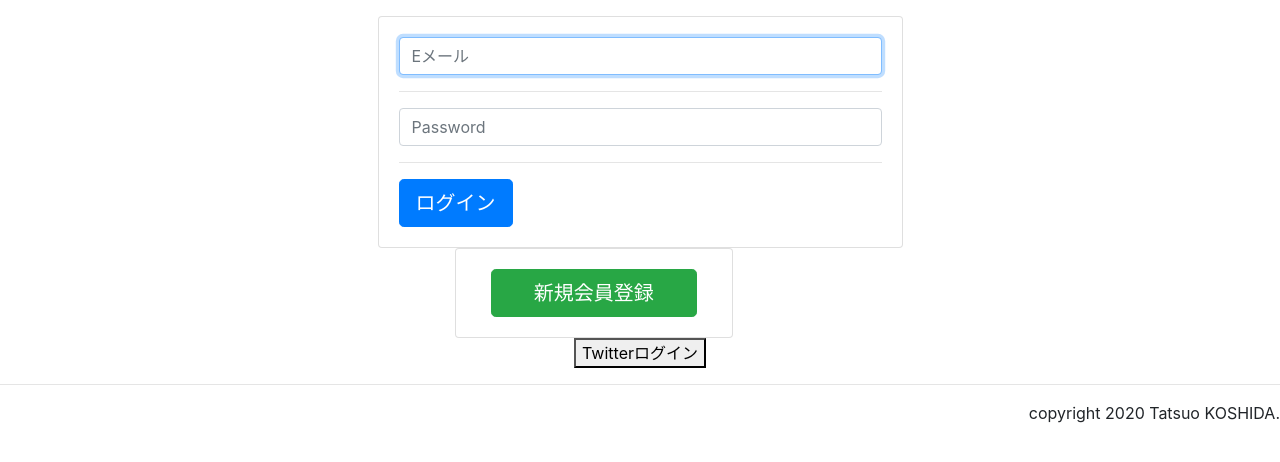
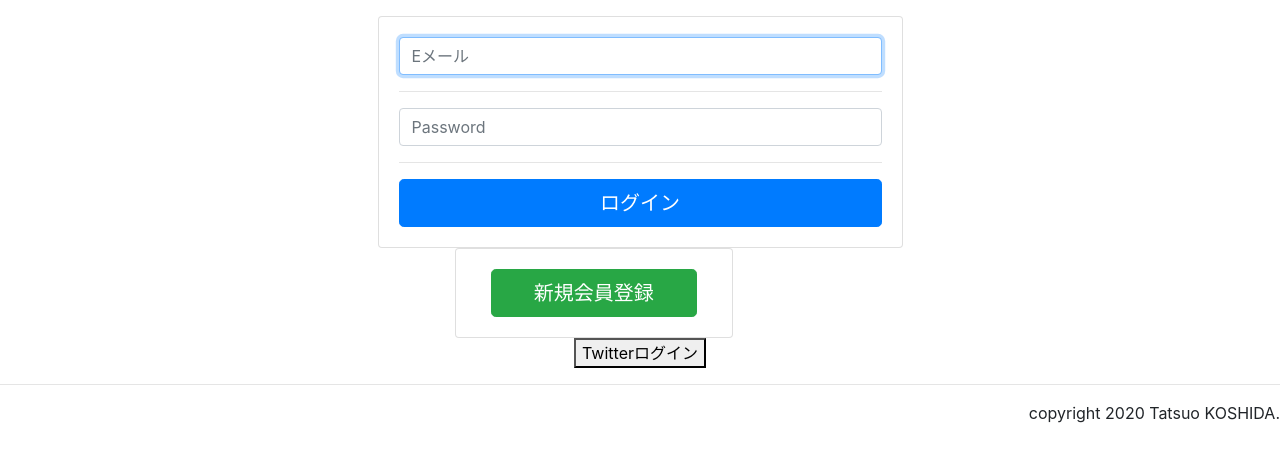
Before and after one commit to kyotoman-koshida/seikabutsu, a Django app: page /sns/login/ in a window 1280 px wide. Shown: the part 185-647 px from the top of the page. Run offline with Django 3.2, Linux system fonts and the light colour scheme; some libraries are stand-ins or nearby versions.

Commit message:
'commit'

```diff
--- a/sns/templates/sns/login.html
+++ b/sns/templates/sns/login.html
@@ -10,7 +10,7 @@
                     {{ field.errors }}
                     <hr>
                 {% endfor %}
-                <button type="submit" class="btn btn-primary btn-lg">ログイン</button>
+                <button type="submit" class="btn btn-primary btn-lg btn-block">ログイン</button>
                 <input type="hidden" name="next" value="{{ next }}" />
                 {% csrf_token %}
             </div>
```
